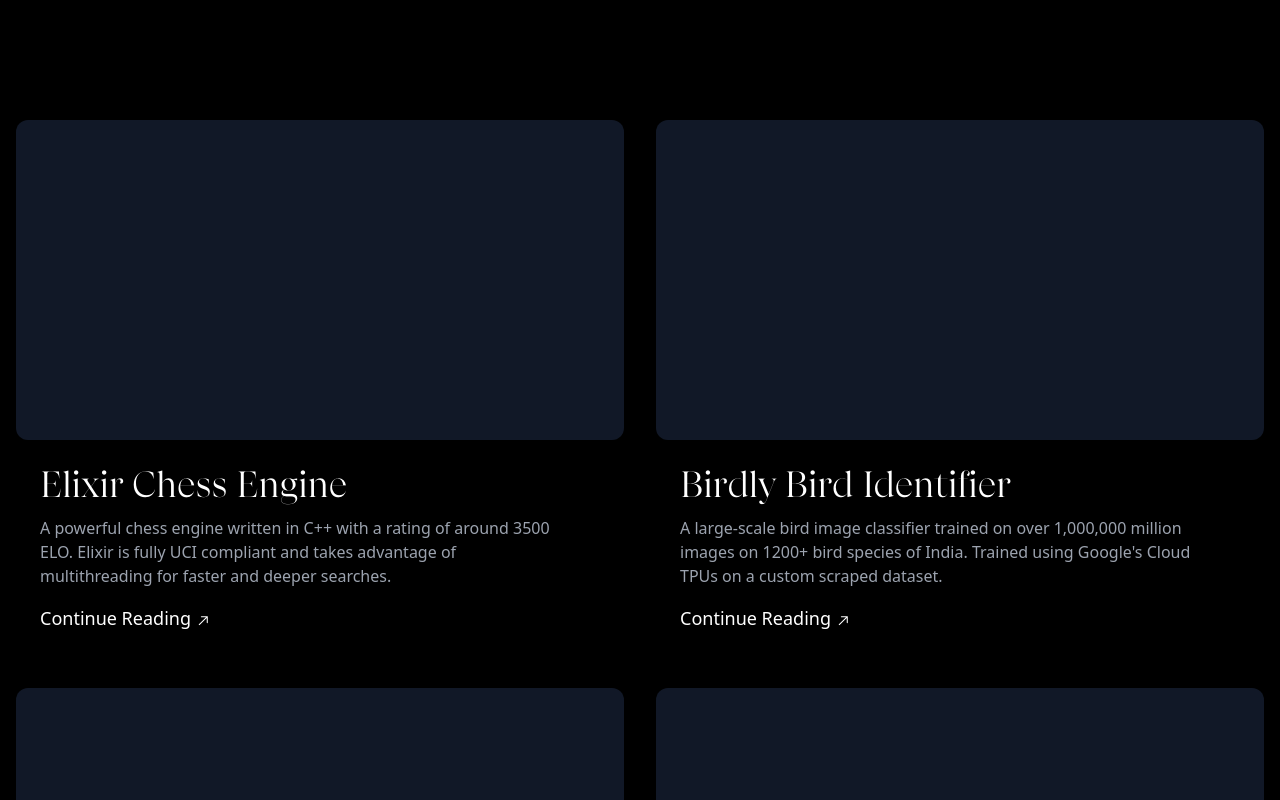
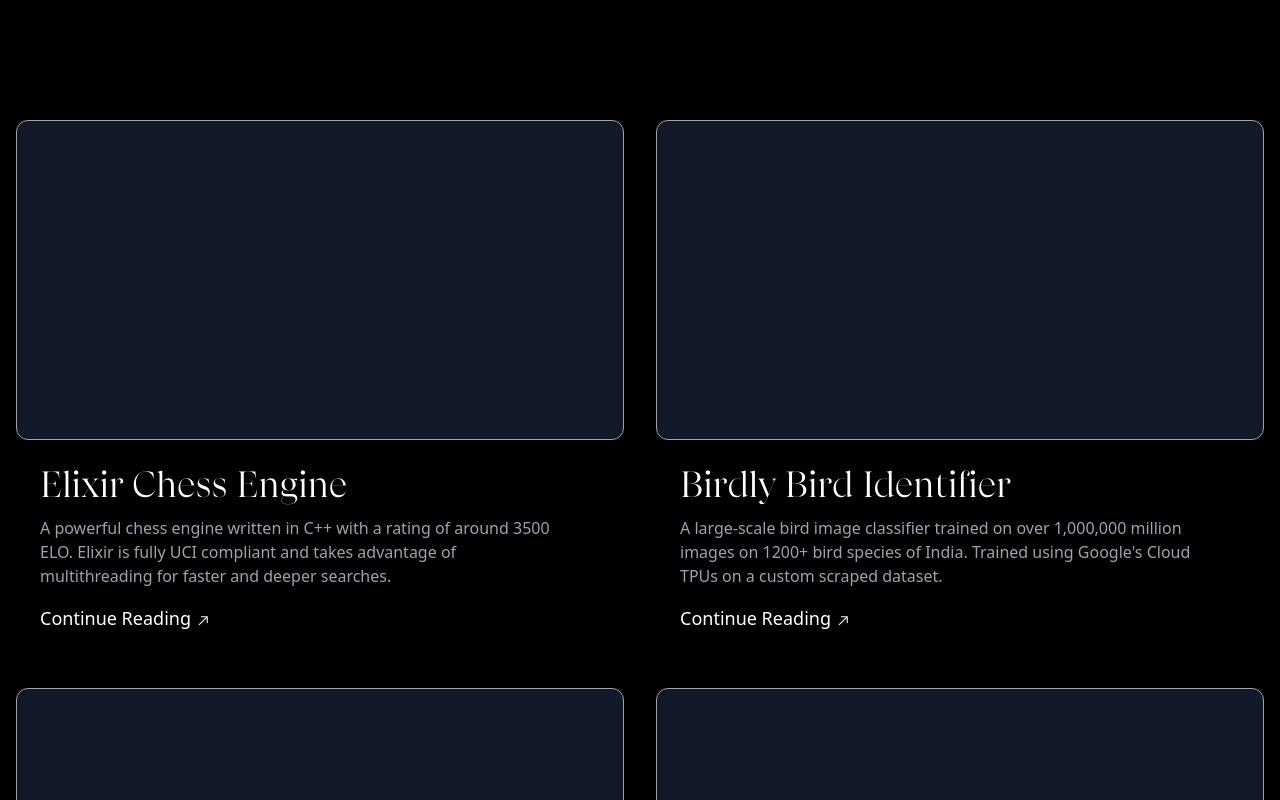
Before and after one commit to ArjunBasandrai/portfolio, a Next.js app: page / in a window 1280 px wide. Shown: the part 600-1400 px from the top of the page. Built offline with nearby package versions, Linux system fonts and the light colour scheme.

Commit message:
feat: added border to project cards

```diff
--- a/src/components/HomePageProjectsGrid/GridItem.tsx
+++ b/src/components/HomePageProjectsGrid/GridItem.tsx
@@ -16,7 +16,7 @@
     <div className="w-full md:w-1/2 p-4">
       <Link href={`/projects/${name.replace(/\s+/g, '').toLowerCase()}`}>
         <div className="relative group cursor-pointer">
-          <div className="bg-gray-900 h-80 flex items-center justify-center text-white rounded-xl z-0">
+          <div className="bg-gray-900 h-80 flex items-center justify-center text-white rounded-xl z-0 border-[0.5px] border-gray-400">
             {/* Item */}
           </div>
           <div className="absolute inset-0 bg-black duration-300 bg-opacity-50 opacity-0 group-hover:opacity-100 transition-opacity z-10 flex items-center justify-center">
```
